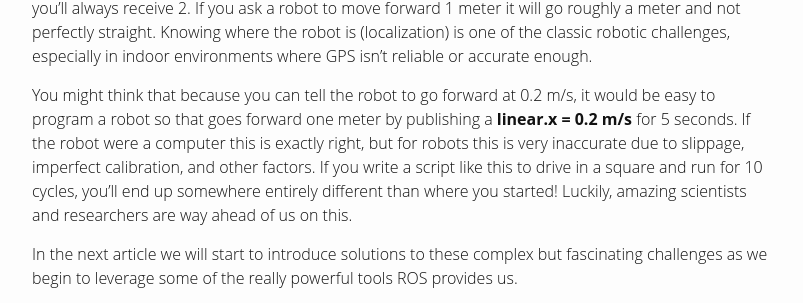
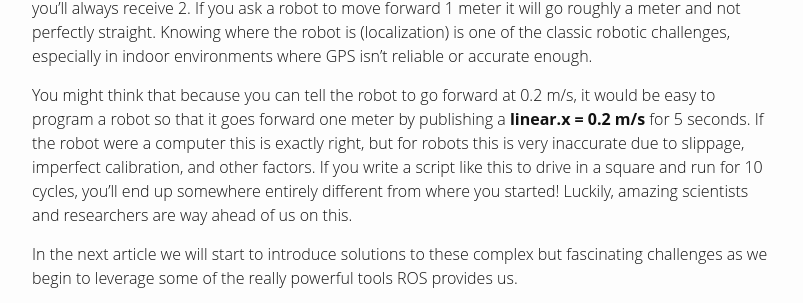
Before and after one commit to turtlebot/learn.turtlebot.com, a Jekyll site: the page built from _posts/2015-02-01-10.markdown, in a window 1280 px wide and 900 px high, scrolled down 1811 px. Shown: the part 204-507 px from the top of the window, without its empty margins (238-1041 px from the left). Built offline with Jekyll 4.4.1, drawn with Linux system fonts in a browser that asks for light colours; nearby versions of some CDN libraries.

Commit message:
copy edit

```diff
--- a/_posts/2015-02-01-10.markdown
+++ b/_posts/2015-02-01-10.markdown
@@ -76,6 +76,6 @@ python draw_a_square.py
 
 TurtleBot starts drawing squares on the floor but you’ll see that it quickly starts to drift away from its starting path. This is where robots and computers act very differently. If you ask a computer to do 1 + 1 you’ll always receive 2. If you ask a robot to move forward 1 meter it will go roughly a meter and not perfectly straight. Knowing where the robot is (localization) is one of the classic robotic challenges, especially in indoor environments where GPS isn’t reliable or accurate enough.
 
-You might think that because you can tell the robot to go forward at 0.2 m/s, it would be easy to program a robot so that goes forward one meter by publishing a **linear.x = 0.2 m/s** for 5 seconds. If the robot were a computer this is exactly right, but for robots this is very inaccurate due to slippage, imperfect calibration, and other factors. If you write a script like this to drive in a square and run for 10 cycles, you’ll end up somewhere entirely different than where you started! Luckily, amazing scientists and researchers are way ahead of us on this.
+You might think that because you can tell the robot to go forward at 0.2 m/s, it would be easy to program a robot so that it goes forward one meter by publishing a **linear.x = 0.2 m/s** for 5 seconds. If the robot were a computer this is exactly right, but for robots this is very inaccurate due to slippage, imperfect calibration, and other factors. If you write a script like this to drive in a square and run for 10 cycles, you’ll end up somewhere entirely different from where you started! Luckily, amazing scientists and researchers are way ahead of us on this.
 
 In the next article we will start to introduce solutions to these complex but fascinating challenges as we begin to leverage some of the really powerful tools ROS provides us.
```
